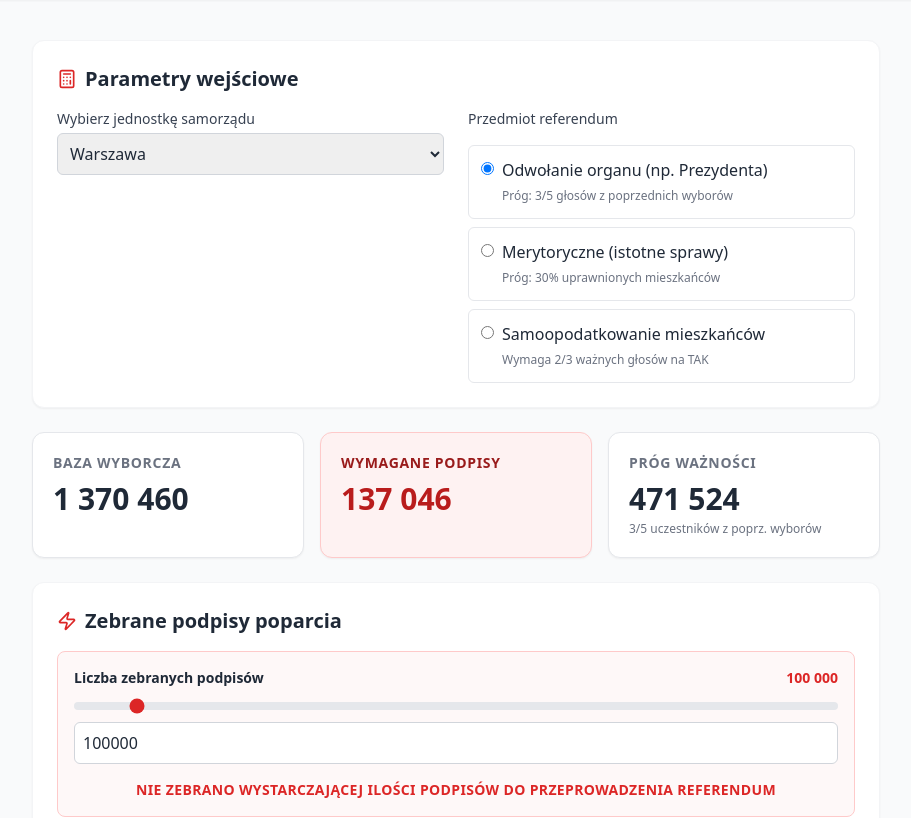
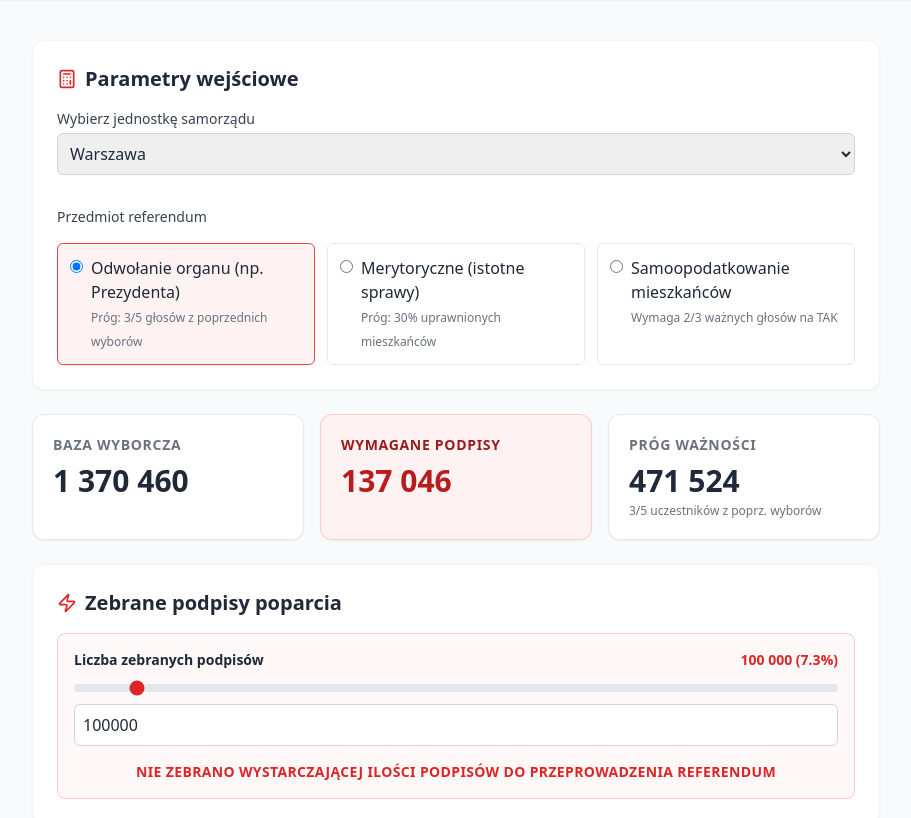
Before and after one commit to wojpiorkowski/react-policz-referendum-v2, a React (Vite) app: page / in a window 1280 px wide. Shown: the part 434-1252 px from the top of the page, without its empty margins (184-1095 px from the left). Built offline with nearby package versions, Linux system fonts and the light colour scheme.

Commit message:
Update main.jsx

```diff
--- a/src/main.jsx
+++ b/src/main.jsx
@@ -321,7 +321,7 @@ export default function App() {
           {/* Nowy Tytuł i Lead */}
           <div className="flex flex-col items-center">
             <h1 className="font-black tracking-tight text-gray-900 mb-4 uppercase leading-none">
-              <span className="text-4xl md:text-6xl text-gray-600 block mb-2">POLICZ REFERENDUM</span>
+              <span className="text-4xl md:text-6xl text-red-600 block mb-2">POLICZ REFERENDUM</span>
               <span className="text-xl md:text-1xl text-red-600 block">Przywróćmy głos obywatelom!</span>
             </h1>
             <p className="text-gray-600 text-base md:text-lg font-medium max-w-2xl mx-auto leading-relaxed">
@@ -378,7 +378,7 @@ export default function App() {
                 problem="Obywatele nie mają dziś narzędzia, by zatrzymać ustawę uchwaloną przez Parlament i podpisaną przez Prezydenta, która budzi powszechny sprzeciw społeczny."
                 postulate="Wprowadzenie instytucji Weta Obywatelskiego (referendum zatwierdzającego dla ustaw)."
                 detailLabel="Jak to działa?"
-                detailValue="Jeśli obywatele w krótkim czasie (np. 100 dni) zbiorą 500 000 podpisów, nowa ustawa trafia pod ogólnokrajowe głosowanie. Jeśli Suweren powie NIE – ustawa wraca na początek ścieżki legislacyjnej."
+                detailValue="Jeśli obywatele w krótkim czasie (np. 100 dni) zbiorą 500 000 podpisów, nowa ustawa trafia pod ogólnokrajowe głosowanie. Jeśli Suweren powie NIE – ustawa wraca na początek ścieżni legislacyjnej."
               />
 
               <PostulateCard
@@ -433,7 +433,8 @@ export default function App() {
               </h2>
 
               {scope === 'local' ? (
-                <div className="grid md:grid-cols-2 gap-6">
+                <div className="space-y-8">
+                  {/* KROK 1: Wybierz jednostkę samorządu */}
                   <div className="space-y-4">
                     <div>
                       <label className="block text-sm font-medium text-gray-700 mb-1">Wybierz jednostkę samorządu</label>
@@ -475,10 +476,11 @@ export default function App() {
                     )}
                   </div>
 
+                  {/* KROK 2: Przedmiot referendum */}
                   <div className="space-y-4">
                     <label className="block text-sm font-medium text-gray-700 mb-1">Przedmiot referendum</label>
-                    <div className="space-y-2">
-                      <label className="flex items-start gap-2 p-3 border rounded-md cursor-pointer hover:bg-gray-50 transition-colors">
+                    <div className="grid md:grid-cols-3 gap-3">
+                      <label className={`flex items-start gap-2 p-3 border rounded-md cursor-pointer transition-colors ${localType === 'odwolawcze' ? 'bg-red-50 border-red-500 shadow-sm' : 'hover:bg-gray-50'}`}>
                         <input type="radio" name="localType" className="mt-1 text-red-600 focus:ring-red-500"
                           checked={localType === 'odwolawcze'} onChange={() => setLocalType('odwolawcze')} />
                         <div>
@@ -486,7 +488,7 @@ export default function App() {
                           <span className="text-xs text-gray-500">Próg: 3/5 głosów z poprzednich wyborów</span>
                         </div>
                       </label>
-                      <label className="flex items-start gap-2 p-3 border rounded-md cursor-pointer hover:bg-gray-50 transition-colors">
+                      <label className={`flex items-start gap-2 p-3 border rounded-md cursor-pointer transition-colors ${localType === 'merytoryczne' ? 'bg-red-50 border-red-500 shadow-sm' : 'hover:bg-gray-50'}`}>
                         <input type="radio" name="localType" className="mt-1 text-red-600 focus:ring-red-500"
                           checked={localType === 'merytoryczne'} onChange={() => setLocalType('merytoryczne')} />
                         <div>
@@ -494,7 +496,7 @@ export default function App() {
                           <span className="text-xs text-gray-500">Próg: 30% uprawnionych mieszkańców</span>
                         </div>
                       </label>
-                      <label className="flex items-start gap-2 p-3 border rounded-md cursor-pointer hover:bg-gray-50 transition-colors">
+                      <label className={`flex items-start gap-2 p-3 border rounded-md cursor-pointer transition-colors ${localType === 'podatki' ? 'bg-red-50 border-red-500 shadow-sm' : 'hover:bg-gray-50'}`}>
                         <input type="radio" name="localType" className="mt-1 text-red-600 focus:ring-red-500"
                           checked={localType === 'podatki'} onChange={() => setLocalType('podatki')} />
                         <div>
@@ -506,16 +508,20 @@ export default function App() {
                   </div>
                 </div>
               ) : (
-                <div className="grid md:grid-cols-2 gap-6">
+                <div className="space-y-8">
+                  {/* KROK 1: Liczba uprawnionych do głosowania (kraj) */}
                   <div className="space-y-4">
                     <div>
                       <label className="block text-sm font-medium text-gray-700 mb-1">Liczba uprawnionych do głosowania (kraj)</label>
                       <input type="number" className="w-full border border-gray-300 rounded-md p-2" value={nationalU} onChange={(e) => setNationalU(Number(e.target.value))} />
                     </div>
                   </div>
+
+                  {/* KROK 2: Przedmiot referendum */}
                   <div className="space-y-4">
                     <label className="block text-sm font-medium text-gray-700 mb-1">Przedmiot referendum</label>
-                    <label className="flex items-start gap-2 p-3 border rounded-md cursor-pointer hover:bg-gray-50 transition-colors">
+                    <div className="grid md:grid-cols-2 gap-3">
+                      <label className={`flex items-start gap-2 p-3 border rounded-md cursor-pointer transition-colors ${nationalType === 'art125' ? 'bg-red-50 border-red-500 shadow-sm' : 'hover:bg-gray-50'}`}>
                         <input
                           type="radio"
                           className="mt-1 text-red-600 focus:ring-red-500"
@@ -528,7 +534,7 @@ export default function App() {
                         </div>
                       </label>
 
-                    <label className="flex items-start gap-2 p-3 border rounded-md cursor-pointer hover:bg-gray-50 transition-colors">
+                      <label className={`flex items-start gap-2 p-3 border rounded-md cursor-pointer transition-colors ${nationalType === 'art235' ? 'bg-red-50 border-red-500 shadow-sm' : 'hover:bg-gray-50'}`}>
                         <input
                           type="radio"
                           className="mt-1 text-red-600 focus:ring-red-500"
@@ -540,6 +546,7 @@ export default function App() {
                           <span className="text-xs text-gray-500 font-normal">Zawsze wiążące, brak progu frekwencji</span>
                         </div>
                       </label>
+                    </div>
                   </div>
                 </div>
               )}
@@ -572,7 +579,9 @@ export default function App() {
                 <div className={`p-4 rounded-lg border transition-colors duration-300 ${collectedSignatures >= data.signatures ? 'bg-green-50/50 border-green-200' : 'bg-red-50/50 border-red-200'}`}>
                   <div className="flex justify-between mb-1">
                     <label className="block text-sm font-bold text-gray-800">Liczba zebranych podpisów</label>
-                    <span className={`font-bold text-sm ${collectedSignatures >= data.signatures ? 'text-green-600' : 'text-red-600'}`}>{formatNum(Number(collectedSignatures) || 0)}</span>
+                    <span className={`font-bold text-sm ${collectedSignatures >= data.signatures ? 'text-green-600' : 'text-red-600'}`}>
+                      {formatNum(Number(collectedSignatures) || 0)} ({((Number(collectedSignatures) / data.u) * 100).toFixed(1)}%)
+                    </span>
                   </div>
                   <input
                     type="range" min="0" max={data.u} step="1"
@@ -598,7 +607,9 @@ export default function App() {
                 <div className={`p-4 rounded-lg border transition-colors duration-300 ${collectedSignatures >= data.signatures ? 'bg-green-50/50 border-green-200' : 'bg-red-50/50 border-red-200'}`}>
                   <div className="flex justify-between mb-1">
                     <label className="block text-sm font-bold text-gray-800">Liczba zebranych podpisów</label>
-                    <span className={`font-bold text-sm ${collectedSignatures >= data.signatures ? 'text-green-600' : 'text-red-600'}`}>{formatNum(collectedSignatures)}</span>
+                    <span className={`font-bold text-sm ${collectedSignatures >= data.signatures ? 'text-green-600' : 'text-red-600'}`}>
+                      {formatNum(collectedSignatures)} ({((collectedSignatures / nationalU) * 100).toFixed(1)}%)
+                    </span>
                   </div>
                   <input
                     type="range" min="0" max={nationalU} step="1000"
```
Lines whose indentation alone changed are shown as unchanged.
